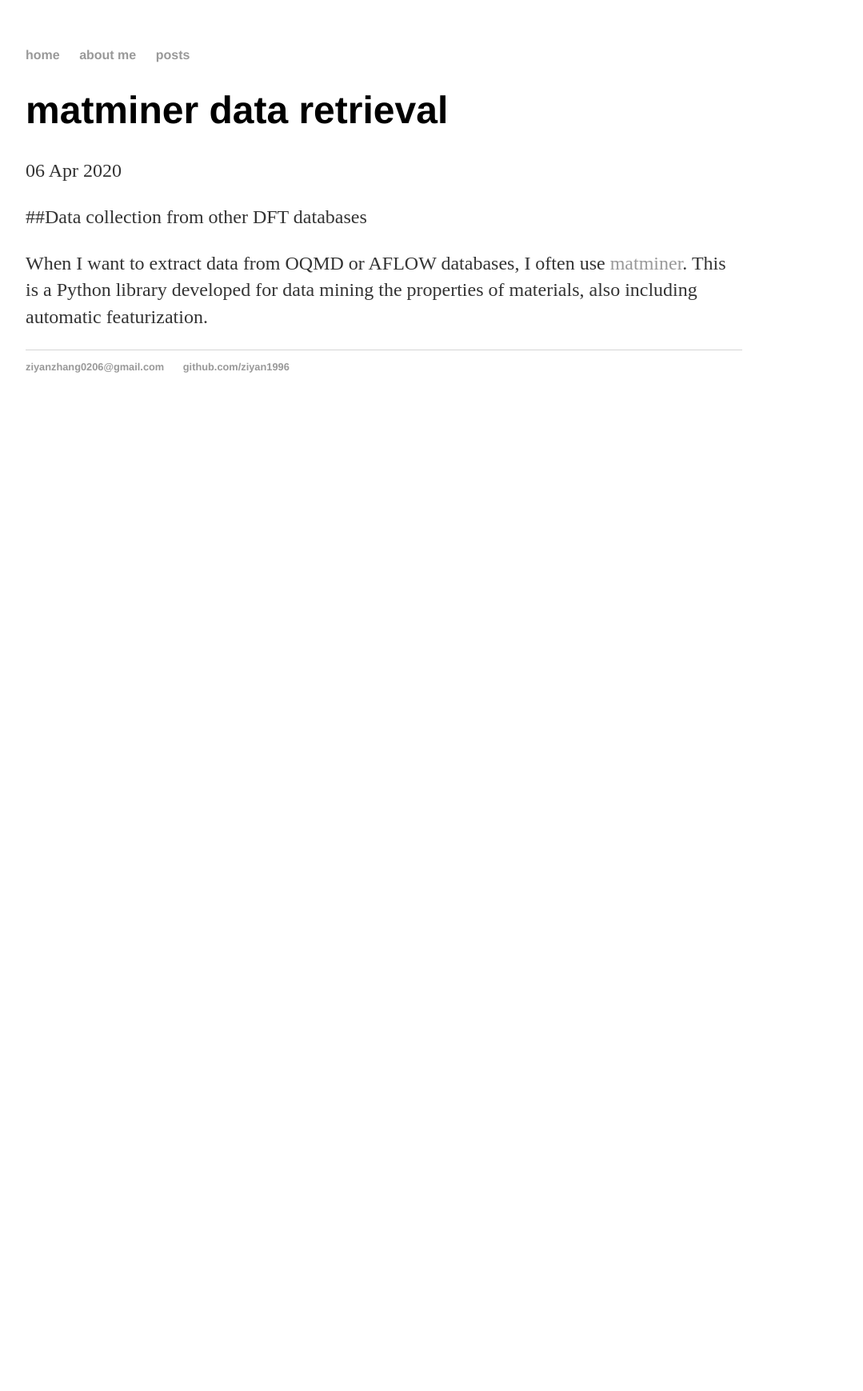
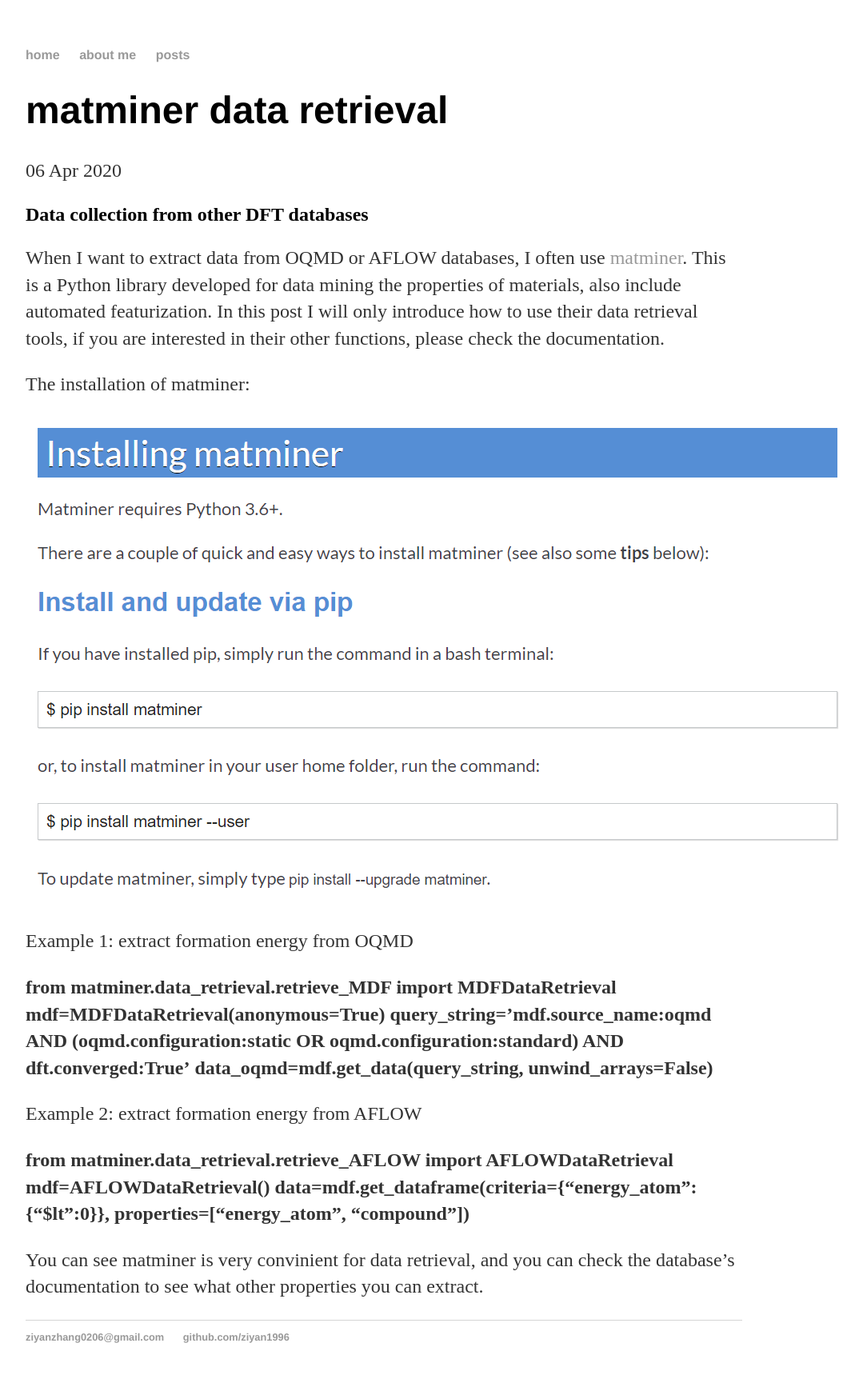
Before and after one commit to ziyan1996/ziyan1996.github.io, a Jekyll site: the page built from _posts/2020-04-06-matminer-data-retrieval.md, in a window 1280 px wide. Shown: the whole page at 80% size, without its empty margins (160-1239 px from the left). Built offline with Jekyll 4.4.1, drawn with Linux system fonts in a browser that asks for light colours; before the commit the page ends 900 px from its top, so only the background shows below that.

Commit message:
Update 2020-04-06-matminer-data-retrieval.md

```diff
--- a/_posts/2020-04-06-matminer-data-retrieval.md
+++ b/_posts/2020-04-06-matminer-data-retrieval.md
@@ -4,6 +4,26 @@
 date: 2020-04-06
 ---
 
-##Data collection from other DFT databases
+## Data collection from other DFT databases
 
-When I want to extract data from OQMD or AFLOW databases, I often use [matminer](https://hackingmaterials.lbl.gov/matminer/). This is a Python library developed for data mining the properties of materials, also including automatic featurization.
+When I want to extract data from OQMD or AFLOW databases, I often use [matminer](https://hackingmaterials.lbl.gov/matminer/). This is a Python library developed for data mining the properties of materials, also include automated featurization. In this post I will only introduce how to use their data retrieval tools, if you are interested in their other functions, please check the documentation.
+
+The installation of matminer:
+
+![matminer install]({{ '/assets/images/matminer_1.png' | relative_url }})
+{: style="width: 300px; max-width: 100%;"}
+
+Example 1: extract formation energy from OQMD
+
+**from matminer.data_retrieval.retrieve_MDF import MDFDataRetrieval**
+**mdf=MDFDataRetrieval(anonymous=True)**
+**query_string='mdf.source_name:oqmd AND (oqmd.configuration:static OR oqmd.configuration:standard) AND dft.converged:True'**
+**data_oqmd=mdf.get_data(query_string, unwind_arrays=False)**
+
+Example 2: extract formation energy from AFLOW
+
+**from matminer.data_retrieval.retrieve_AFLOW import AFLOWDataRetrieval**
+**mdf=AFLOWDataRetrieval()**
+**data=mdf.get_dataframe(criteria={"energy_atom":{"$lt":0}}, properties=["energy_atom", "compound"])**
+
+You can see matminer is very convinient for data retrieval, and you can check the database's documentation to see what other properties you can extract.
```
